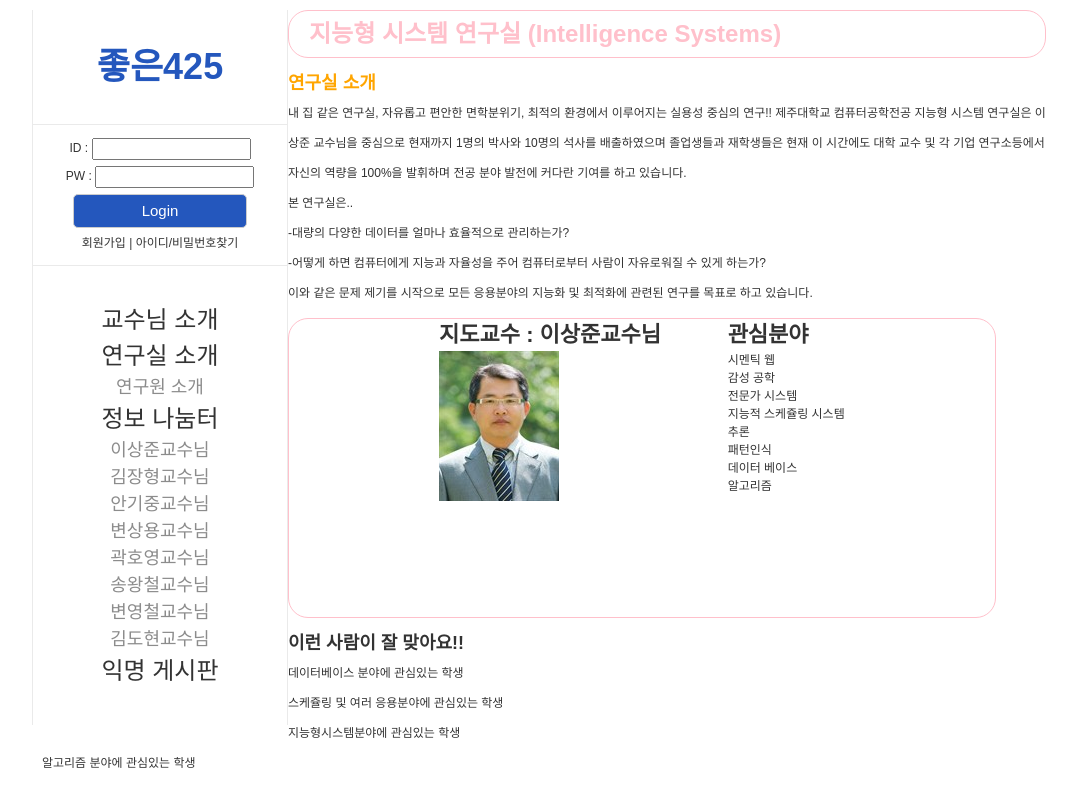
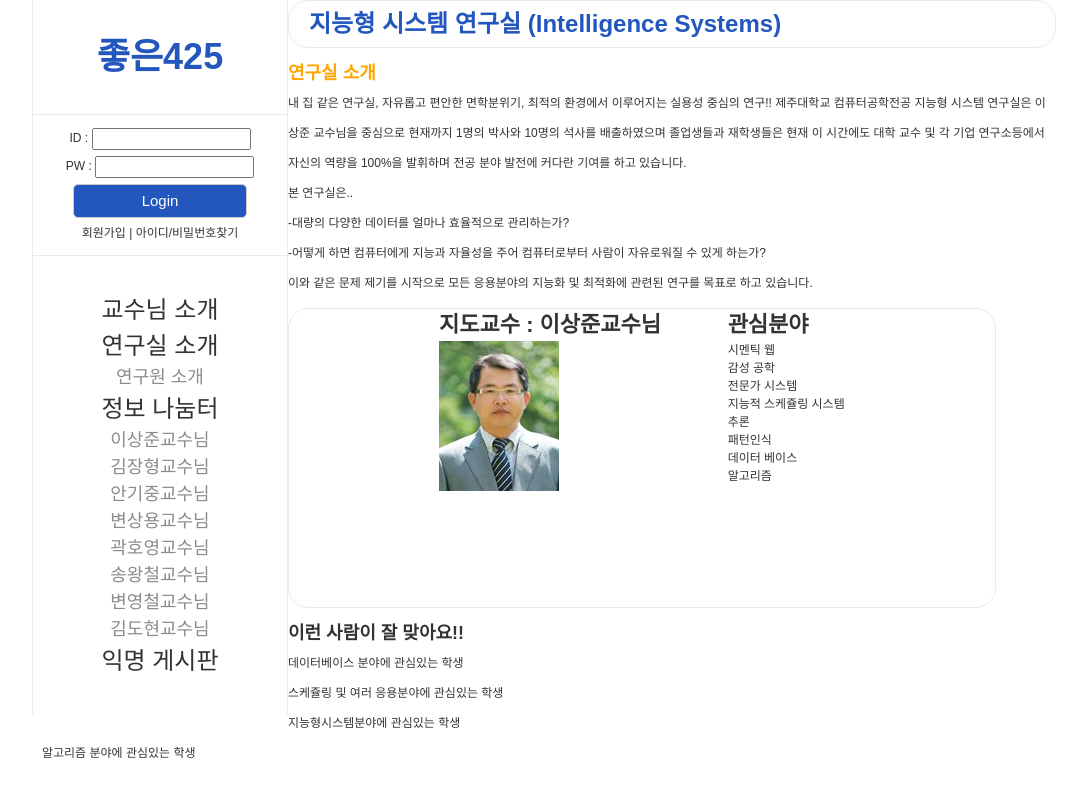
Before and after one commit to leeikjeun/islab-web-project, a Django app: a page that uses mainWeb/templates/mainWeb/Lab_intro/Lab_intro.html in a window 1280 px wide. Shown: the whole page, without its empty margins (96-1183 px from the left). After the commit the page ends 758 px from the top, so only its background shows below. Run offline with Django 3.2, Linux system fonts and the light colour scheme.

Commit message:
lab / profe intro revise

```diff
--- a/mainWeb/static/css/lab_intro.css
+++ b/mainWeb/static/css/lab_intro.css
@@ -1,5 +1,5 @@
 *{
-  margin: 0px;
+  margin: 0;
   padding: 0;
   box-sizing: border-box;
 }
@@ -8,15 +8,14 @@
   background-color: white;
   display: flex;
   align-items: center;
-  margin: 10px;
-  border: 1px solid pink;
-  color: pink;
+  border: 1px solid #eaeaea;
   padding : 5px 20px;
   border-radius: 20px;
 }
 
 .lab-title h1 {
-  color: pink;
+  color: #2457BD;
+  font-size: 2rem;
   text-decoration: none;
 }
 
@@ -38,7 +37,7 @@
   align-items: center;
   height: 300px;
   margin: 10px 5%;
-  border: 1px solid pink;
+  border: 1px solid #eaeaea;
   padding : 5px 20px;
   border-radius: 20px;
 }
--- a/mainWeb/templates/mainWeb/Lab_intro/Lab_intro.html
+++ b/mainWeb/templates/mainWeb/Lab_intro/Lab_intro.html
@@ -4,6 +4,7 @@
 <link rel="stylesheet" href="{% static 'css/lab_intro.css' %}">
 {% endblock %}
 {% block content %}
+<div class="content">
   <div class="lab-title">
     <h1>지능형 시스템 연구실 (Intelligence Systems)</h1>
   </div>
@@ -47,4 +48,6 @@
       <p>알고리즘 분야에 관심있는 학생</p>
     </div>
   </div>
+</div>
+
 {% endblock %}
```
Also changed, not shown: mainWeb/static/css/profe_intro.css (+4 -5 lines), mainWeb/templates/mainWeb/Profe_intro/profe_intro.html (indentation only).
